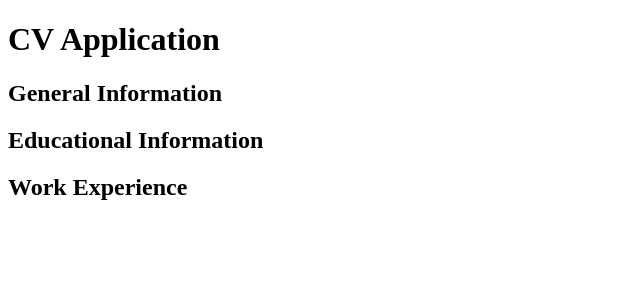
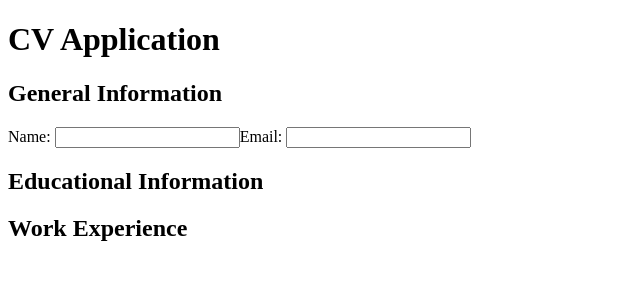
Before and after one commit to devritra/cv-application-odin, a React (Vite) app: page / in a window 1280 px wide. Shown: the top 300 px of the page, without its empty margins (0-640 px from the left). Built offline with nearby package versions, Linux system fonts and the light colour scheme.

Commit message:
feat: create NameInput and EmailInput

```diff
--- /dev/null
+++ b/src/components/EmailInput.jsx
@@ -0,0 +1,11 @@
+export function EmailInput(){
+    return (
+        <>
+            <label htmlFor="emailInput">Email: </label>
+            <input
+                type="text"
+                id="emailInput"
+            />
+        </>
+    )
+}
--- a/src/components/FormHolder.jsx
+++ b/src/components/FormHolder.jsx
@@ -1,7 +1,11 @@
+import { NameInput } from "./NameInput"
+import { EmailInput } from "./EmailInput"
 export function FormHolder(){
     return(
         <>
             <h2>General Information</h2>
+            <NameInput/>
+            <EmailInput/>
             <h2>Educational Information</h2>
             <h2>Work Experience</h2>
         </>
--- /dev/null
+++ b/src/components/NameInput.jsx
@@ -0,0 +1,11 @@
+export function NameInput(){
+    return (
+        <>
+            <label htmlFor="nameInput">Name: </label>
+            <input
+                type="text"
+                id="nameInput"
+            />
+        </>
+    )
+}
```
